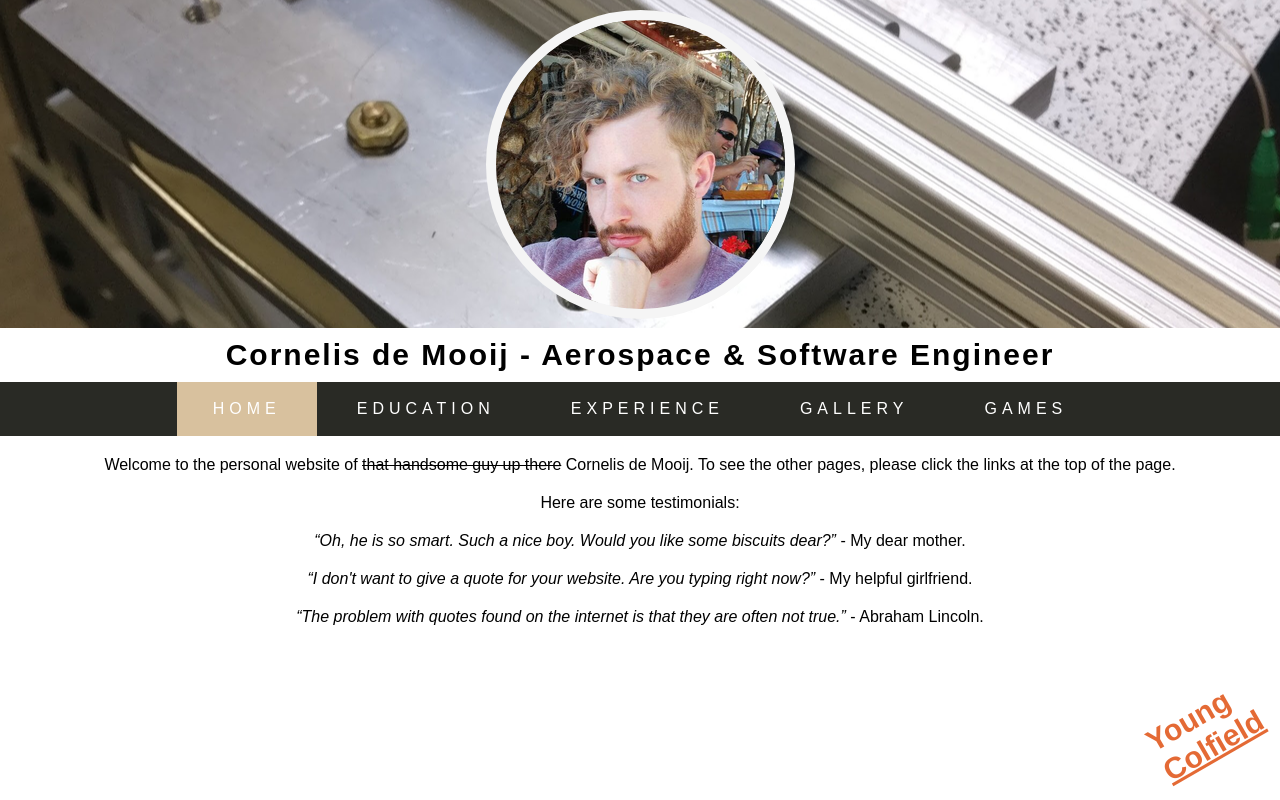
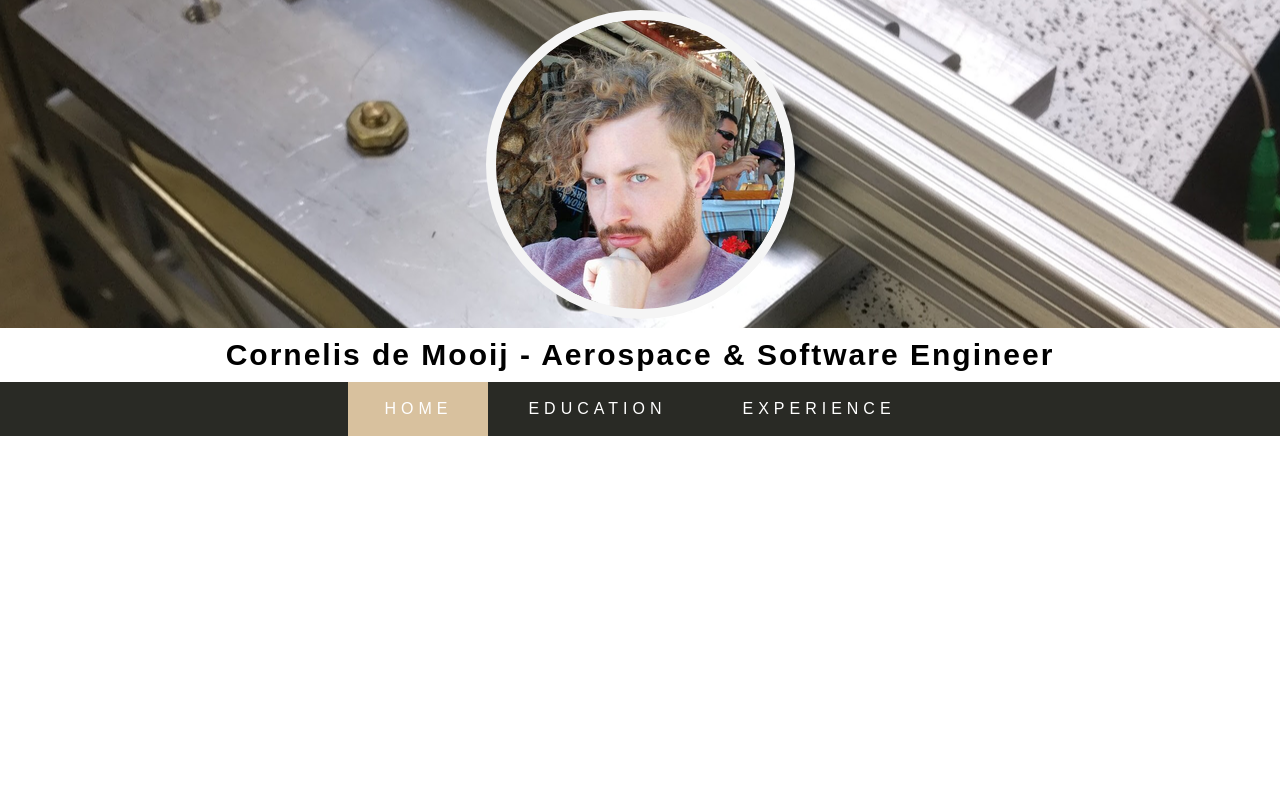
Before and after one commit to cornelisdemooij/HTMLCSSJSOnlyWebsite, a website: page index.html in a window 1280 px wide. Drawn offline with Linux system fonts and the light colour scheme.

Commit message:
Removed old parts from website that are no longer necessary.

```diff
--- a/edu.html
+++ b/edu.html
@@ -1,10 +1,10 @@
 <!doctype html>
 <html lang="en-US">
-  <head>
-    <script src="./js/components.js"></script>
-    <script>loadHead()</script>
-  </head>
-  <body>
+  	<head>
+		<script src="./js/components.js"></script>
+		<script>loadHead()</script>
+	</head>
+	<body>
 		<script>loadHeader("Education");</script>
 
 		<ul class="history">
@@ -25,7 +25,5 @@
 				<br>TTO (Bilingual) Gymnasium with a specialization in nature and technology
 			</li>
 		</ul>
-
-		<script>loadYCLink();</script>
   </body>
 </html>
--- a/index.html
+++ b/index.html
@@ -6,18 +6,5 @@
   </head>
   <body>
     <script>loadHeader("Home");</script>
-
-    <p>
-      Welcome to the personal website of <del>that handsome guy up there</del> Cornelis de Mooij.
-      To see the other pages, please click the links at the top of the page.
-    </p>
-
-    <p>Here are some testimonials:</p>
-    <q>Oh, he is so smart. Such a nice boy. Would you like some biscuits dear?</q> - My dear mother.<p/>
-    <q>I don't want to give a quote for your website. Are you typing right now?</q> - My helpful girlfriend.<p/>
-    <q>The problem with quotes found on the internet is that they are often not true.</q> - Abraham Lincoln.<p/>
-
-    <script>loadYCLink();</script>
   </body>
-
 </html>
--- a/js/components.js
+++ b/js/components.js
@@ -39,8 +39,6 @@ let pages = {
   "Home" : "./index.html",
   "Education" : "./edu.html",
   "Experience" : "./exp.html",
-  "Gallery" : "./gallery.html",
-  "Games" : "./games.html",
 };
 
 function loadHeader(pageName) {
@@ -88,19 +86,3 @@ function loadNavigation(pageName) {
 
   document.body.appendChild(ul);
 }
-
-function loadYCLink() {
-  let YCContainer = document.createElement("div");
-  YCContainer.setAttribute("class", "yccontainer");
-
-  let YC = document.createElement("div");
-  YC.setAttribute("class", "yc");
-
-  let a = document.createElement("a");
-  a.setAttribute("href", "https://www.youngcolfield.nl/");
-  a.innerHTML = "<b>Young<br><u>Colfield</u></b>";
-
-  YC.appendChild(a);
-  YCContainer.appendChild(YC);
-  document.body.appendChild(YCContainer);
-}
--- a/package.json
+++ b/package.json
@@ -12,6 +12,10 @@
   "author": "Cornelis de Mooij",
   "license": "ISC",
   "dependencies": {
-    "jquery": "^3.3.1"
+    "jquery": "^3.4.1"
+  },
+  "repository": {
+    "type": "git",
+    "url": "https://github.com/cornelisdemooij/HTMLCSSJSOnlyWebsite.git"
   }
 }
```
Also changed, not shown: exp.html (+5 -3 lines), gallery.html (+0 -2 lines), games.html (+0 -2 lines), 1 other file.
